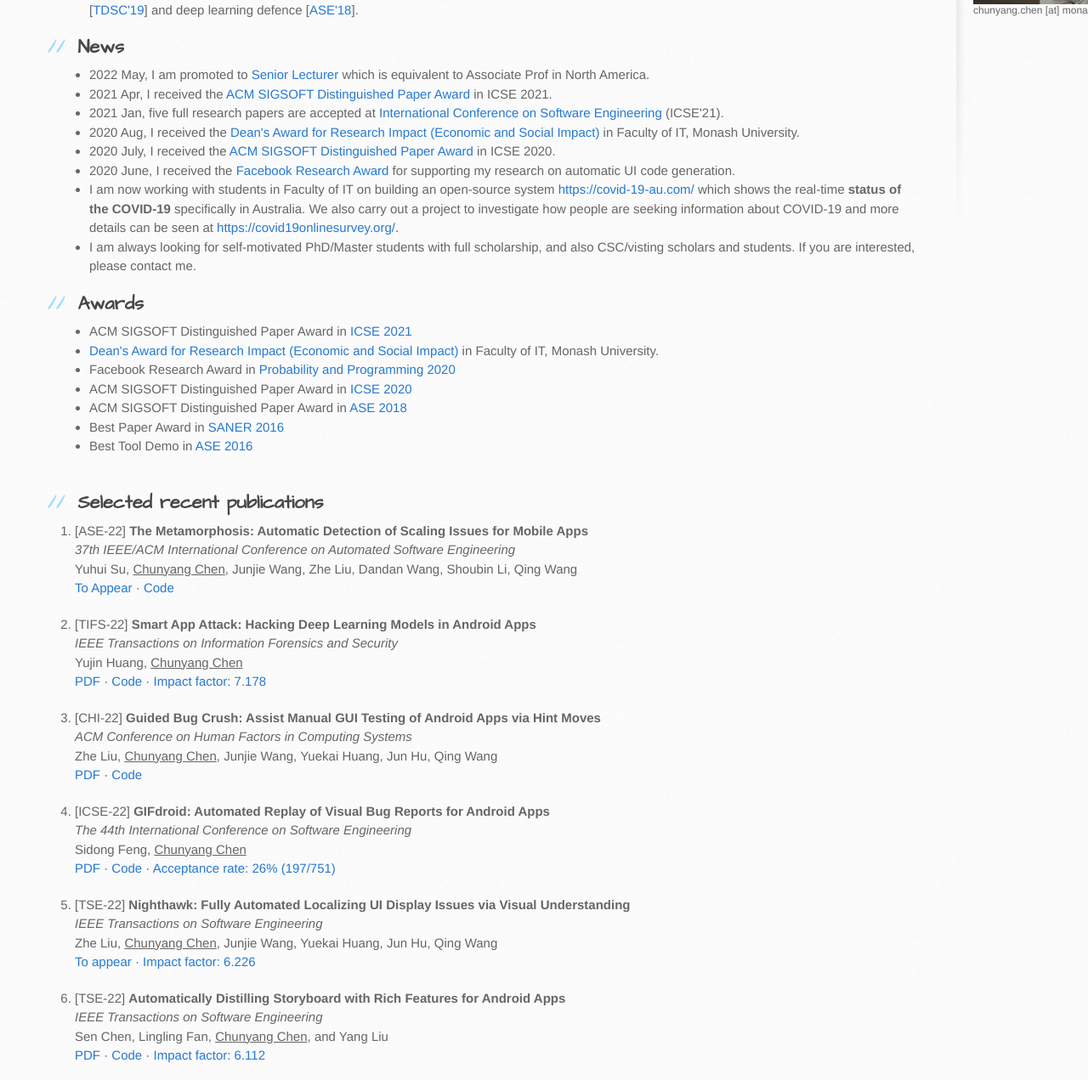
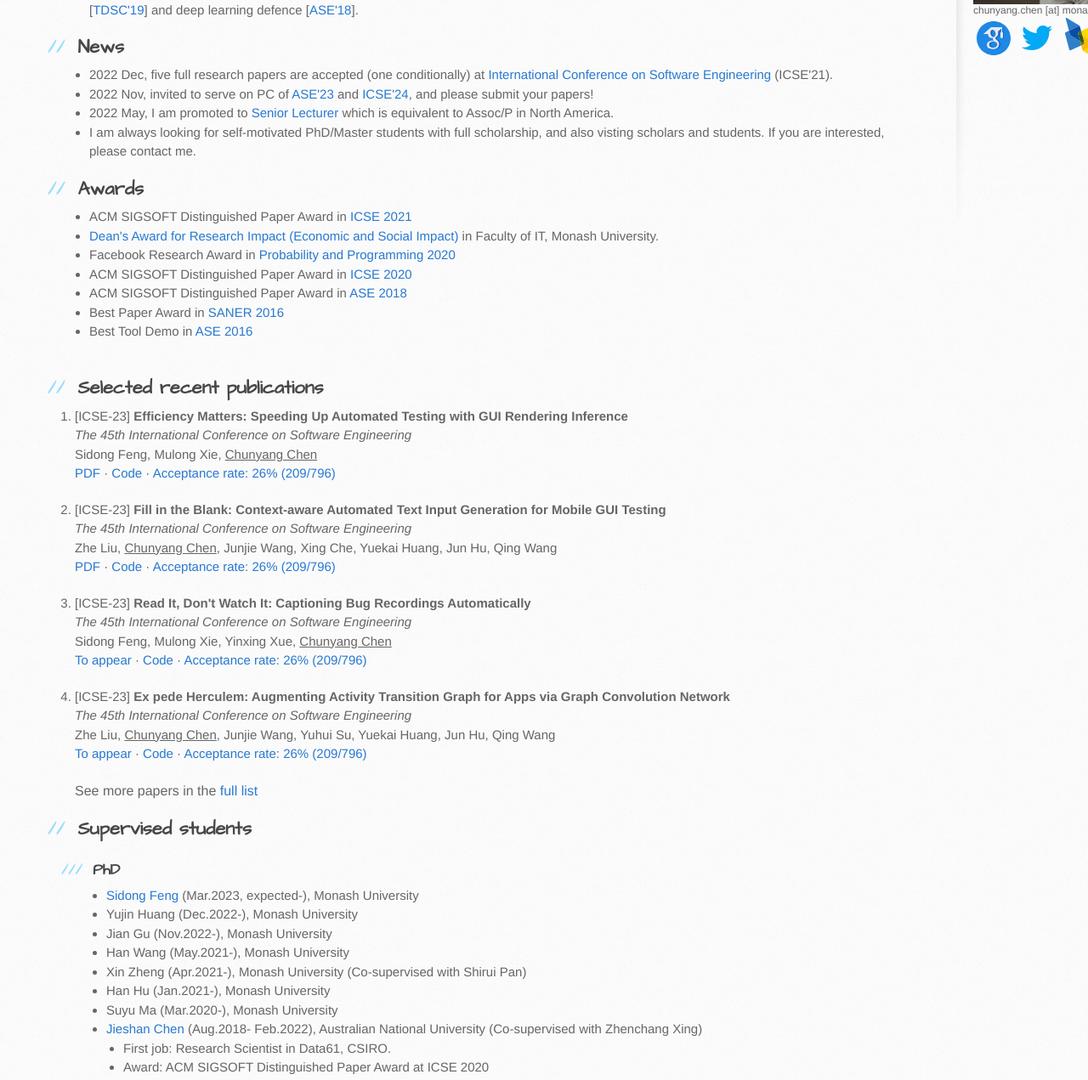
Before and after one commit to chunyang-chen/chunyang-chen.github.io, a plain HTML site: page index.html in a window 1280 px wide. Shown: the part 334-1605 px from the top of the page at 85% size. Drawn offline with Linux system fonts and the light colour scheme.

Commit message:
Update publication and other info

```diff
--- a/index.html
+++ b/index.html
@@ -65,7 +65,7 @@
 
 
 			<p>
-			   I am a senior lecturer (Assoc Professor) in Faculty of Information Technology, Monash University, Australia.
+			   I am a senior lecturer (similar to Assoc Professor in North America) in Faculty of Information Technology, Monash University, Australia.
 			   I obtained my PhD from School of Computer Science and Engineering, <a href="http://www.ntu.edu.sg/Pages/home.aspx">Nanyang Technological University</a> (NTU), Singapore.
 			   When pronouncing my first name, "Chun-yang" sounds like "train-young".
 			   My research focuses on Software Engineering, Deep Learning and Human-Computer Interaction. Specifically, I apply AI/ML, NLP and program analysis technology in the following three directions:
@@ -99,51 +99,29 @@
 			<h2>
 			<a id="authors-and-contributors" class="anchor" href="#authors-and-contributors" aria-hidden="true"><span class="octicon octicon-link"></span></a>News</h2>
 			<ul>
-
 				<li>
 					<p>
-			           2022 May, I am promoted to <a target="_blank" href="https://en.wikipedia.org/wiki/Academic_ranks_(Australia_and_New_Zealand)">Senior Lecturer</a> which is equivalent to Associate Prof in North America.
+		        2022 Dec, five full research papers are accepted (one conditionally) at <a target="_blank" href="https://conf.researchr.org/home/icse-2023">International Conference on Software Engineering</a> (ICSE'21).
 		      </p>
 		    </li>
 
 		    <li>
 					<p>
-			           2021 Apr, I received the <a target="_blank" href="https://conf.researchr.org/track/icse-2021/icse-2021-awards#Award-Recipients-at-ICSE-2021">ACM SIGSOFT Distinguished Paper Award</a> in ICSE 2021.
-			     </p>
-				</li>
-
-
-				<li>
-					<p>
-			           2021 Jan, five full research papers are accepted at <a target="_blank" href="https://conf.researchr.org/home/icse-2021">International Conference on Software Engineering</a> (ICSE'21).
+		        2022 Nov, invited to serve on PC of <a target="_blank" href="https://conf.researchr.org/home/ase-2023">ASE'23</a> and <a target="_blank" href="https://conf.researchr.org/home/icse-2024">ICSE'24</a>, and please submit your papers!
 		      </p>
 		    </li>
 
         <li>
 					<p>
-			           2020 Aug, I received the <a target="_blank" href="https://www.monash.edu/it/research/awards-and-successes/faculty-research-award-recipients/research-impact-award">Dean's Award for Research Impact (Economic and Social Impact)</a> in Faculty of IT, Monash University.
+			      2022 May, I am promoted to <a target="_blank" href="https://en.wikipedia.org/wiki/Academic_ranks_(Australia_and_New_Zealand)">Senior Lecturer</a> which is equivalent to Assoc/P in North America.
 			     </p>
 				</li>
 
+
+
 				<li>
 					<p>
-			           2020 July, I received the <a target="_blank" href="https://2020.icse-conferences.org/info/awards">ACM SIGSOFT Distinguished Paper Award</a> in ICSE 2020.
-			        </p>
-				</li>
-				<li>
-					<p>
-			           2020 June, I received the <a target="_blank" href="https://research.fb.com/blog/2020/06/announcing-the-winners-of-the-2020-probability-and-programming-research-awards/">Facebook Research Award</a> for supporting my research on automatic UI code generation.
-			        </p>
-				</li>
-				<li>
-
-					<p>
-			           I am now working with students in Faculty of IT on building an open-source system <a target="_blank" href="https://covid-19-au.com/">https://covid-19-au.com/</a> which shows the real-time <strong>status of the COVID-19</strong> specifically in Australia. We also carry out a project to investigate how people are seeking information about COVID-19 and more details can be seen at <a target="_blank" href="https://covid19onlinesurvey.org/">https://covid19onlinesurvey.org/</a>.
-			        </p>
-				</li>
-				<li>
-					<p>
-						I am always looking for self-motivated PhD/Master students with full scholarship, and also CSC/visting scholars and students. If you are interested, please contact me.
+						I am always looking for self-motivated PhD/Master students with full scholarship, and also visting scholars and students. If you are interested, please contact me.
 					</p>
 
 				</li>
@@ -171,78 +149,55 @@
 			<ol>
 
 				<li>
-					[ASE-22] <strong>The Metamorphosis: Automatic Detection of Scaling Issues for Mobile Apps</strong>
-						<p><i>37th IEEE/ACM International Conference on Automated Software Engineering</i></p>
+						[ICSE-23] <strong>Efficiency Matters: Speeding Up Automated Testing with GUI Rendering Inference</strong>
+						<p><i>The 45th International Conference on Software Engineering</i></p>
 						<p>
-							Yuhui Su, <u>Chunyang Chen</u>, Junjie Wang, Zhe Liu, Dandan Wang, Shoubin Li, Qing Wang
+							Sidong Feng, Mulong Xie, <u>Chunyang Chen</u>
 						</p>
-						<span class="refs-link"><a target="_blank" href="">To Appear</a></span>
+						<span class="refs-link"><a target="_blank" href="https://arxiv.org/abs/2212.05203">PDF</a></span>
 						&middot;
-						<span class="refs-link"><a target="_blank" href="https://github.com/dVermin/dVermin">Code</a></span>
-
+						<span class="refs-link"><a target="_blank" href="https://github.com/code-released/AdaT">Code</a></span>
+						&middot;
+						<span class="refs-acceptance">Acceptance rate: 26% (209/796)</span>
 					</li>
 
 					<li>
-					[TIFS-22] <strong>Smart App Attack: Hacking Deep Learning Models in Android Apps</strong>
-					<p><i>IEEE Transactions on Information Forensics and Security</i></p>
+						[ICSE-23] <strong>Fill in the Blank: Context-aware Automated Text Input Generation for Mobile GUI Testing</strong>
+						<p><i>The 45th International Conference on Software Engineering</i></p>
 						<p>
-						Yujin Huang, <u>Chunyang Chen</u>
+							Zhe Liu, <u>Chunyang Chen</u>, Junjie Wang, Xing Che, Yuekai Huang, Jun Hu, Qing Wang
 						</p>
-					<span class="refs-link"><a target="_blank" href="https://arxiv.org/abs/2204.11075">PDF</a></span>
+						<span class="refs-link"><a target="_blank" href="https://arxiv.org/abs/2212.04732">PDF</a></span>
 						&middot;
-					<span class="refs-link"><a target="_blank" href="https://github.com/Jinxhy/SmartAppAttack">Code</a></span>
+						<span class="refs-link"><a target="_blank" href="https://github.com/testing661/QTypist">Code</a></span>
 						&middot;
-					<span class="refs-acceptance">Impact factor: 7.178</span>
+						<span class="refs-acceptance">Acceptance rate: 26% (209/796)</span>
 					</li>
 
 					<li>
-					[CHI-22] <strong>Guided Bug Crush: Assist Manual GUI Testing of Android Apps via Hint Moves</strong>
-					<p><i>ACM Conference on Human Factors in Computing Systems</i></p>
+						[ICSE-23] <strong>Read It, Don't Watch It: Captioning Bug Recordings Automatically</strong>
+						<p><i>The 45th International Conference on Software Engineering</i></p>
 						<p>
-						Zhe Liu, <u>Chunyang Chen</u>, Junjie Wang, Yuekai Huang, Jun Hu, Qing Wang
-					</p>
-					<span class="refs-link"><a target="_blank" href="https://arxiv.org/abs/2201.12085">PDF</a></span>
-					&middot;
-					<span class="refs-link"><a target="_blank" href="https://github.com/20200829/Navidroid">Code</a></span>
-				</li>
-
-
-				<li>
-					[ICSE-22] <strong>GIFdroid: Automated Replay of Visual Bug Reports for Android Apps</strong>
-					<p><i>The 44th International Conference on Software Engineering</i></p>
-					<p>
-						Sidong Feng, <u>Chunyang Chen</u>
-					</p>
-					<span class="refs-link"><a target="_blank" href="https://arxiv.org/abs/2112.04128">PDF</a></span>
-					&middot;
-					<span class="refs-link"><a target="_blank" href="https://github.com/gifdroid/gifdroid">Code</a></span>
-					&middot;
-					<span class="refs-acceptance">Acceptance rate: 26% (197/751)</span>
-				</li>
-
-
-				<li>
-					[TSE-22] <strong>Nighthawk: Fully Automated Localizing UI Display Issues via Visual Understanding</strong>
-					<p><i>IEEE Transactions on Software Engineering</i></p>
-					<p>
-						Zhe Liu, <u>Chunyang Chen</u>, Junjie Wang, Yuekai Huang, Jun Hu, Qing Wang
+							Sidong Feng, Mulong Xie, Yinxing Xue, <u>Chunyang Chen</u>
 						</p>
 						<span class="refs-link"><a target="_blank" href="">To appear</a></span>
 						&middot;
-					<span class="refs-acceptance">Impact factor: 6.226</span>
+						<span class="refs-link"><a target="_blank" href="https://github.com/code-released/AdaT">Code</a></span>
+						&middot;
+						<span class="refs-acceptance">Acceptance rate: 26% (209/796)</span>
 					</li>
 
 					<li>
-					[TSE-22] <strong>Automatically Distilling Storyboard with Rich Features for Android Apps</strong>
-					<p><i>IEEE Transactions on Software Engineering</i></p>
+						[ICSE-23] <strong>Ex pede Herculem: Augmenting Activity Transition Graph for Apps via Graph Convolution Network</strong>
+						<p><i>The 45th International Conference on Software Engineering</i></p>
 						<p>
-						Sen Chen, Lingling Fan, <u>Chunyang Chen</u>, and Yang Liu
+							Zhe Liu, <u>Chunyang Chen</u>, Junjie Wang, Yuhui Su, Yuekai Huang, Jun Hu, Qing Wang
 						</p>
-					<span class="refs-link"><a target="_blank" href="https://arxiv.org/abs/2203.06420">PDF</a></span>
+						<span class="refs-link"><a target="_blank" href="">To appear</a></span>
 						&middot;
-					<span class="refs-link"><a target="_blank" href="">Code</a></span>
+						<span class="refs-link"><a target="_blank" href="https://github.com/testgod6/ArchiDroid">Code</a></span>
 						&middot;
-					<span class="refs-acceptance">Impact factor: 6.112</span>
+						<span class="refs-acceptance">Acceptance rate: 26% (209/796)</span>
 					</li>
 
 				<font size="3">See more papers in the <a target="_blank" href="publications.html">full list</a></font>
@@ -258,7 +213,16 @@
 			<a id="phd" class="anchor" href="#creating-pages-manually" aria-hidden="true"><span class="octicon octicon-link"></span></a>PhD</h4>
 				<ul>
 					<li>
-						<a target="_blank" href="https://sidongfeng.github.io/">Sidong Feng</a> (Sep.2022, expected-), Monash University
+						<a target="_blank" href="https://sidongfeng.github.io/">Sidong Feng</a> (Mar.2023, expected-), Monash University
+					</li>
+
+
+					<li>
+						Yujin Huang (Dec.2022-), Monash University
+					</li>
+
+					<li>
+						Jian Gu (Nov.2022-), Monash University
 					</li>
 
 					<li>
@@ -367,9 +331,9 @@
 					<a id="conf" class="anchor" href="#creating-pages-manually" aria-hidden="true"><span class="octicon octicon-link"></span></a>Program Committee
 		    	</h3>
 		    		<ul>
-		    			<li> International Conference on Software Engineering (ICSE-23)</li>
-		    			<li> IEEE/ACM International Conference on Automated Software Engineering (ASE-22)</li>
-		    			<li> International Joint Conference on Artificial Intelligence (IJCAI-22,21)</li>
+		    			<li> International Conference on Software Engineering (ICSE-24,23)</li>
+		    			<li> IEEE/ACM International Conference on Automated Software Engineering (ASE-23,22)</li>
+		    			<li> International Joint Conference on Artificial Intelligence (IJCAI-23,22,21)</li>
 		    			<li> The ACM International Conference on Supporting Group Work (GROUP-22)</li>
 		    			<li> The International Conference on Software Maintenance and Evolution (ICSME-22,21,20,18)</li>
 		    			<li> ACM Student Research Competition (SRC-22,21)</li>
@@ -379,7 +343,7 @@
 						  <li> International Workshop on Realizing Artificial Intelligence Synergies in Software Engineering (RAISE-21,20)</li>
 						  <li> IEEE International Conference on Program Comprehension, Replication and Negative Results Track (ICPC-21)</li>
 						  <li> International Conference on Predictive Models and Data Anlaysis in Software Engineering (PROMISE-21)</li>
-		    			<li> IEEE International Conference on Software Analysis, Evolution and Reengineering (SANER-20,19)</li>
+		    			<li> IEEE International Conference on Software Analysis, Evolution and Reengineering (SANER-23,20,19)</li>
 						  <li> Asia-Pacific Software Engineering Conference (APSEC-20)</li>
 						  <li> Asia-Pacific Symposium on Internetware (Internetware-20,21,22)</li>
 						  <li> IEEE/ACM International Conference on Automated Software Engineering (ASE tool-19)</li>
@@ -403,14 +367,17 @@
 		    </ul>
 
 <footer>
-	<p>&copy;Copyright | Chunyang Chen | Last update in Jul, 2022</p>
+	<p>&copy;Copyright | Chunyang Chen | Last update in Dec, 2022</p>
 </footer>
 
 		</section>
 
       <aside id="sidebar">
-		  <img src="picture/chunyangChen_headshot.jpg"  style="width:189px;height:252px;">
+			  <img src="picture/chunyangChen_headshot.jpg" style="width:189px;height:252px;">
 			  <p>chunyang.chen [at] monash.edu</p>
+			  <a target="_blank" href="https://twitter.com/chun_yang_chen"><img src="picture/icons8-google-scholar.svg"></a>
+			  <a target="_blank" href="https://scholar.google.com/citations?user=3tyGlPsAAAAJ"><img src="picture/icons8-twitter.svg"></a>
+			  <a target="_blank" href="https://dblp.org/pid/180/7246.html"><img src="picture/dblp.svg" style="width:48px;height:48px;"></a>
       </aside>
       </div>
     </div>
```
Also changed, not shown: publications.html (+66 -3 lines). Lines whose indentation alone changed are shown as unchanged.
